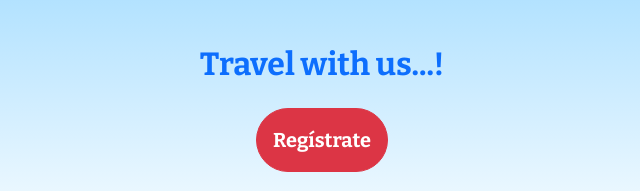
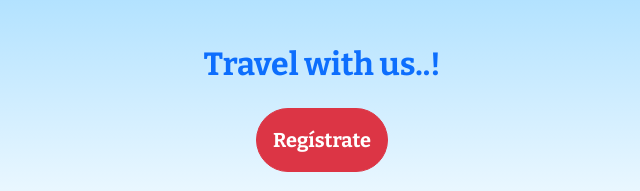
Before and after one commit to BartyDev/GreenworldtravelFinal.github.io, a plain HTML site: page index.html in a window 1280 px wide. Shown: the part 1840-2031 px from the top of the page, 318-958 px from the left. Drawn offline with nearby package versions, Linux system fonts and the light colour scheme.

Commit message:
merge entre ramas sass

```diff
--- a/index.html
+++ b/index.html
@@ -125,7 +125,7 @@
       </div>
       <div class="row py-5">
         <div class="col text-center">
-          <h2 class="text-center font-weight-bold pb-3" style="color: var(--bs-blue)">Travel with us...!</h2>
+          <h2 class="text-center font-weight-bold pb-3" style="color: var(--bs-blue)">Travel with us..!</h2>
           <a href="contacto.html" class="link-dark">
             <button class="btn btn-danger btn-lg rounded-pill p-3 font-weight-bold">Regístrate</button>
           </a>
```
